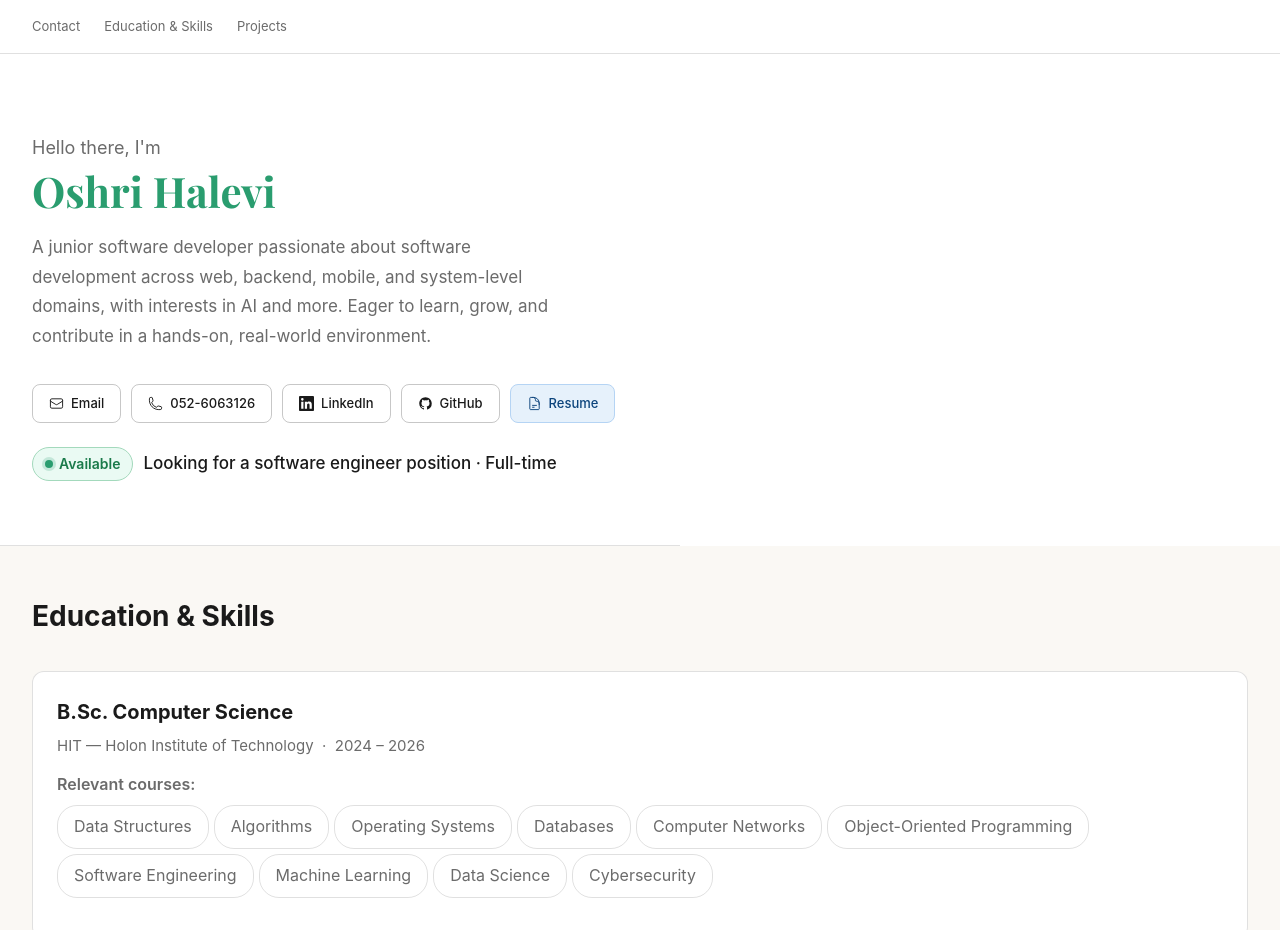
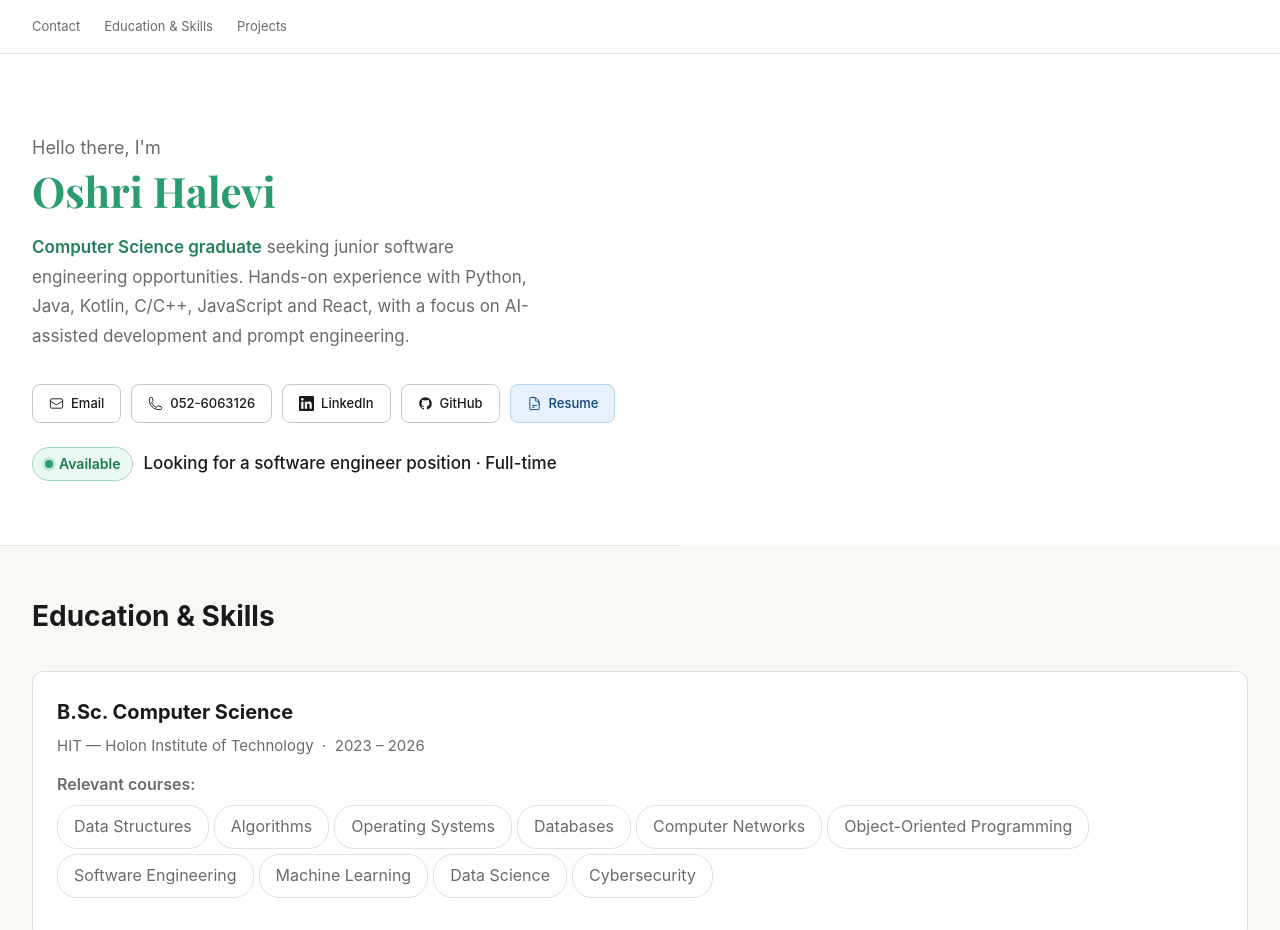
Before and after one commit to Oshri-Halevi/portfolio, a plain HTML site: page index.html in a window 1280 px wide. Shown: the top 930 px of the page. Drawn offline with nearby package versions, Linux system fonts and the light colour scheme.

Commit message:
Add files via upload

```diff
--- a/index.html
+++ b/index.html
@@ -255,8 +255,8 @@
   <p class="hero-greeting">Hello there, I'm</p>
   <h1 class="hero-name"><span>Oshri Halevi</span></h1>
   <p class="hero-bio">
-    A junior software developer passionate about software development across web, backend, mobile, and system-level domains, with interests in AI and more.
-    Eager to learn, grow, and contribute in a hands-on, real-world environment.
+    <strong style="color: #228159; font-weight: 600;">Computer Science graduate</strong> seeking junior software engineering opportunities.
+    Hands-on experience with Python, Java, Kotlin, C/C++, JavaScript and React, with a focus on AI-assisted development and prompt engineering.
   </p>
   <div class="hero-links">
     <a class="hero-link" href="mailto:oshrihalevi.l@gmail.com">
@@ -292,7 +292,7 @@
   </div>
   <div class="edu-card">
     <div class="edu-title">B.Sc. Computer Science</div>
-    <div class="edu-sub">HIT — Holon Institute of Technology &nbsp;·&nbsp; 2024 – 2026 </div>
+    <div class="edu-sub">HIT — Holon Institute of Technology &nbsp;·&nbsp; 2023 – 2026</div>
     <div class="edu-label">Relevant courses:</div>
     <div class="project-tags" style="margin-top:8px;">
       <span class="tag">Data Structures</span>
```
